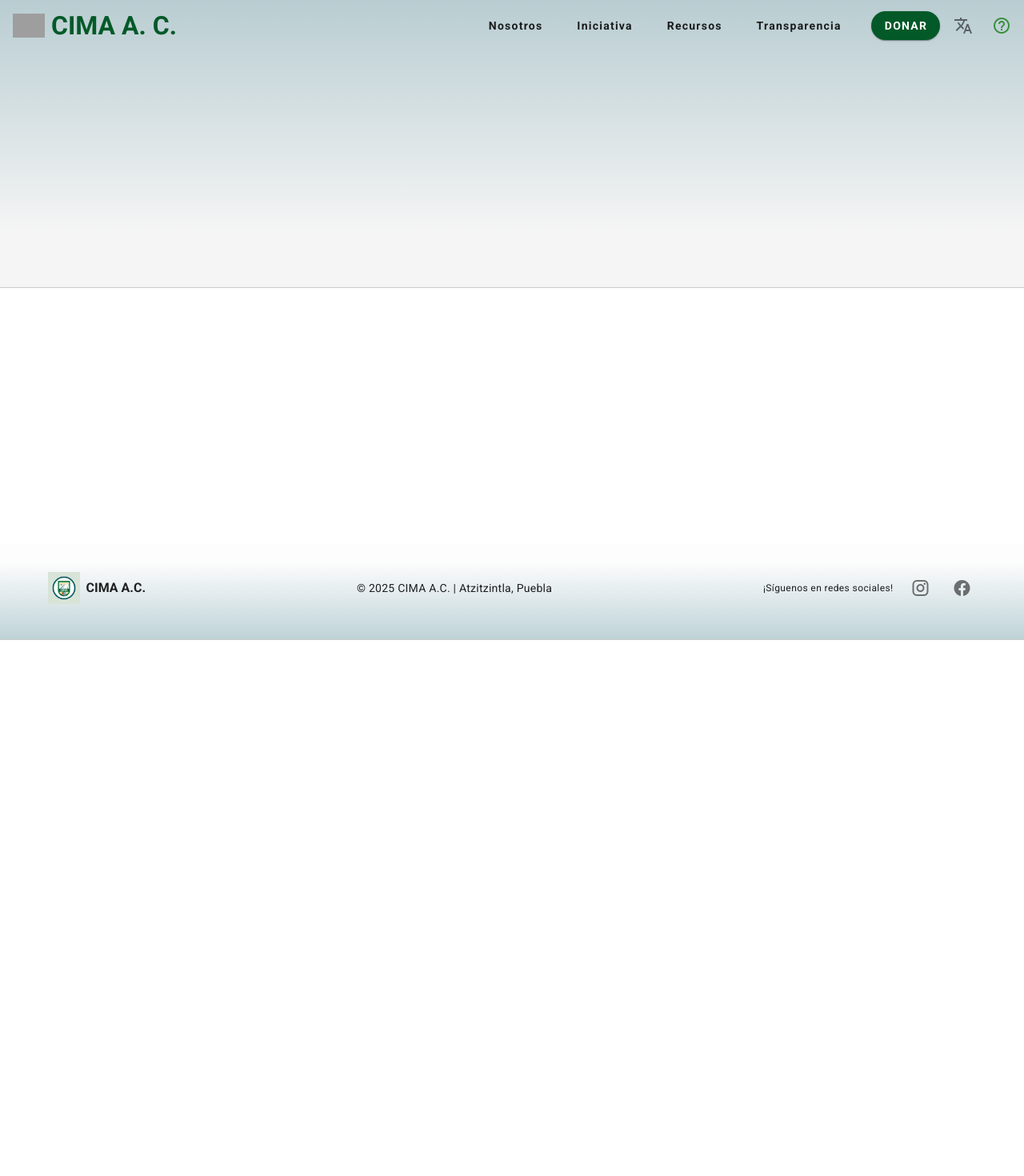
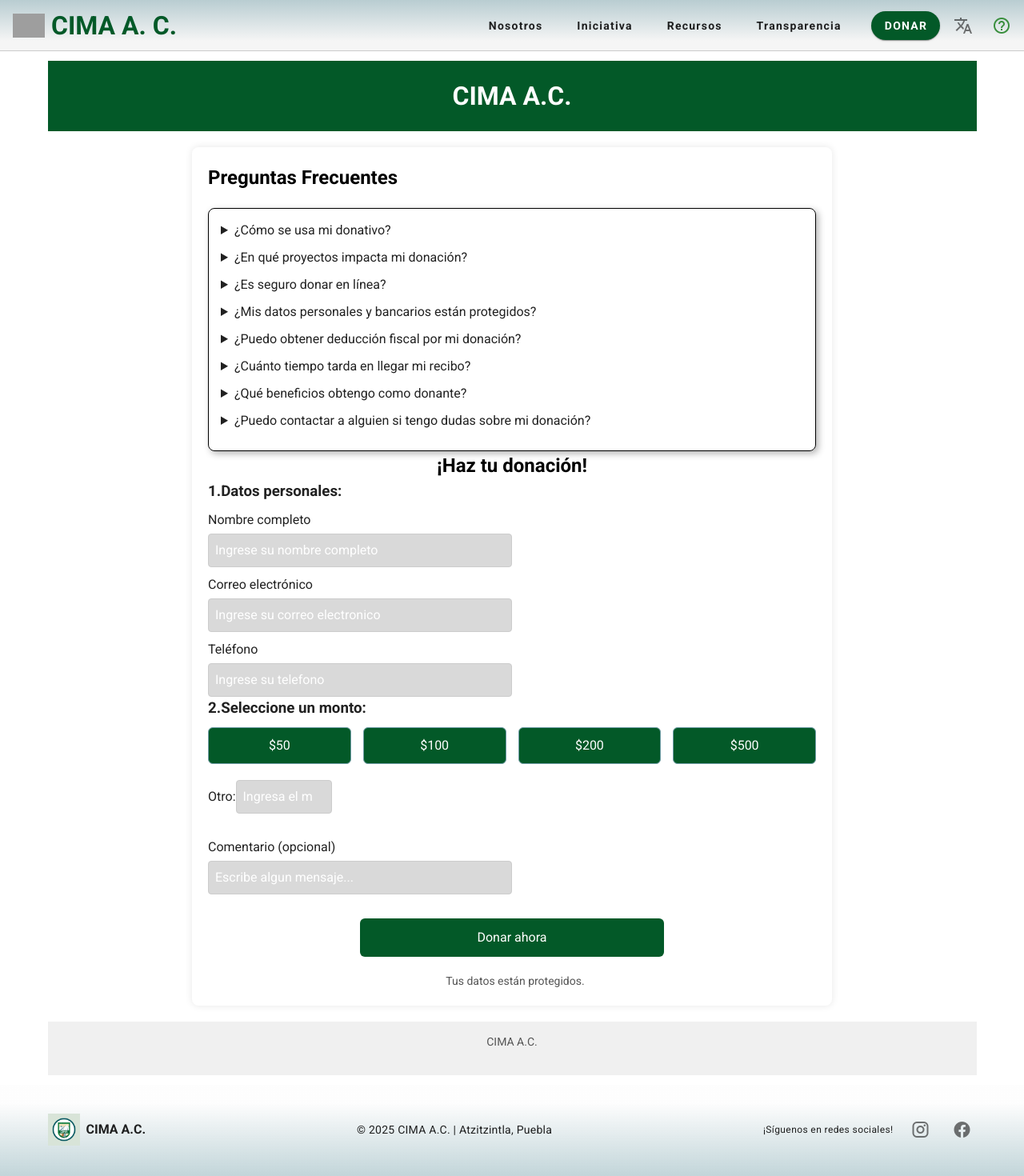
Before and after one commit to dulcv/DAJJ, a Nuxt app: page /donacion in a window 1280 px wide. Shown: the top 1470 px of the page at 80% size. Before the commit the page ends 800 px from the top, so only its background shows below. Built offline with nearby package versions, Linux system fonts and the light colour scheme; grey boxes are pictures that could not be loaded.

Commit message:
Interfaz de donaciones

```diff
--- /dev/null
+++ b/pages/donacion.vue
@@ -0,0 +1,239 @@
+<template>
+
+    <div id="app">
+        <header>
+            <h1>{{ titulo }}</h1>
+        </header>
+
+        <main>
+            <h2>Preguntas Frecuentes</h2>
+            <section class="faq">
+                <details v-for="(item, i) in preguntas" :key="i">
+                    <summary>{{ item.pregunta }}</summary>
+                    <p>{{ item.respuesta }}</p>
+                </details>
+            </section>
+
+            <h2 id="donacion">¡Haz tu donación!</h2>
+
+            <h3>1.Datos personales:</h3>
+            <form @submit.prevent="enviarDonacion">
+                <label>Nombre completo</label>
+                <input type="text" v-model="nombre" placeholder="Ingrese su nombre completo">
+
+                <label>Correo electrónico</label>
+                <input type="email" v-model="correo" placeholder="Ingrese su correo electronico">
+
+                <label for="telefono">Teléfono</label>
+                <input type="tel" id="telefono" name="telefono" placeholder="Ingrese su telefono" v-model="telefono">
+
+                <h3>2.Seleccione un monto:</h3>
+                <div class="montos">
+                    <label v-for="(monto, i) in montos" :key="i">
+                        <input type="radio" :value="monto" v-model="montoSeleccionado">
+                        {{ monto }}
+                    </label>
+                    <div class="monto-personalizado">
+                        <span>Otro:</span>
+                        <input type="number" v-model="otro" placeholder="Ingresa el monto" />
+                    </div>
+                </div>
+
+                <label for="mensaje">Comentario (opcional)</label>
+                <input type="text" id="mensaje" name="mensaje" placeholder="Escribe algun mensaje..."
+                    v-model="comentario" />
+
+
+                <button id="botondonar" type="submit">Donar ahora</button>
+
+
+
+                <div class="mensaje-confirmacion" v-if="mensaje">
+                    <i class="fa fa-shield-alt"></i> {{ mensaje }}
+                </div>
+            </form>
+        </main>
+
+        <footer>
+            <p>CIMA A.C.</p>
+        </footer>
+
+    </div>
+
+
+</template>
+
+<script>
+export default {
+    name: 'DonacioneForm',
+    data() {
+        return {
+            titulo: 'CIMA A.C.',
+            preguntas: [
+                {
+                    pregunta: '¿Cómo se usa mi donativo?',
+                    respuesta: '...'
+                },
+                {
+                    pregunta: '¿En qué proyectos impacta mi donación?',
+                    respuesta: '...'
+                },
+                {
+                    pregunta: '¿Es seguro donar en línea?',
+                    respuesta: '...'
+                },
+                {
+                    pregunta: '¿Mis datos personales y bancarios están protegidos?',
+                    respuesta: '...'
+                },
+                {
+                    pregunta: '¿Puedo obtener deducción fiscal por mi donación?',
+                    respuesta: '...'
+                },
+                {
+                    pregunta: '¿Cuánto tiempo tarda en llegar mi recibo?',
+                    respuesta: '...'
+                },
+                {
+                    pregunta: '¿Qué beneficios obtengo como donante?',
+                    respuesta: '...'
+                },
+                {
+                    pregunta: '¿Puedo contactar a alguien si tengo dudas sobre mi donación?',
+                    respuesta: '...'
+                }
+            ],
+            nombre: '',
+            correo: '',
+            telefono: '',
+            montos: ['$50', '$100', '$200', '$500'],
+            montoSeleccionado: '',
+            otro: '',
+            comentario: '',
+            mensaje: 'Tus datos están protegidos.'//Aqui lleva un icono
+        }
+    },
+    methods: {
+        enviarDonacion() {
+            // Aquí puedes manejar el envío de la donación
+            this.mensaje = '¡Gracias por tu donación!';
+        }
+    }
+}
+
+</script>
+
+<style scoped>
+body {
+  font-family: 'Poppins';
+  margin: 0;
+  padding: 0;
+  background: #f9f9f9;
+
+}
+header {
+  background: #035928;
+  color: white;
+  padding: 20px;
+  text-align: center;
+}
+main {
+  max-width: 800px;
+  margin: 20px auto;
+  padding: 20px;
+  background: white;
+  border-radius: 8px;
+  box-shadow: 0 0 10px rgba(0, 0, 0, 0.1);
+  text-align: left;
+}
+h2 {
+  color: black;
+}
+
+.faq {
+  margin-top: 20px;
+  padding: 15px;
+  border: 1px solid black;
+  border-radius: 8px;
+  box-shadow: 3px 3px 8px rgba(0, 0, 0, 0.3);
+}
+
+details {
+  margin-bottom: 10px;
+}
+
+#donacion {
+  text-align: center;
+}
+
+form {
+  display: flex;
+  flex-direction: column;
+}
+label {
+  margin-top: 10px;
+}
+input {
+  padding: 8px;
+  margin-top: 5px;
+  border: 1px solid #ccc;
+  border-radius: 4px;
+  background: #d9d9d9;
+  width: 50%;
+}
+input::placeholder {
+  color: white;
+}
+.montos {
+  display: flex;
+  flex-wrap: wrap;
+  gap: 15px;
+  width: 100%;
+  margin-bottom: 20px;
+}
+.montos input[type="radio"] {
+  display: none; /* Oculta el círculo */
+}
+.montos label {
+  flex: 1 1 150px;
+  padding: 10px;
+  text-align: center;
+  border: 1px solid #6f9ca6;
+  border-radius: 6px;
+  cursor: pointer;
+  background: #035928;
+  color: white;
+}
+.montos input {
+  margin-right: 5px;
+}
+#botondonar {
+  display: block;
+  margin: 30px auto 10px auto;
+  padding: 12px 30px;
+  background: #035928;
+  color: white;
+  border: none;
+  border-radius: 6px;
+  cursor: pointer;
+width: 50%;
+}
+.mensaje-confirmacion {
+  text-align: center;
+  font-size: 14px;
+  color: #555;
+  display: flex;
+  align-items: center;
+  justify-content: center;
+  gap: 8px;
+  margin-top: 10px;
+}
+footer {
+  background: #f0f0f0;
+  text-align: center;
+  padding: 15px;
+  font-size: 14px;
+  color: #555;
+}
+
+</style>
```
